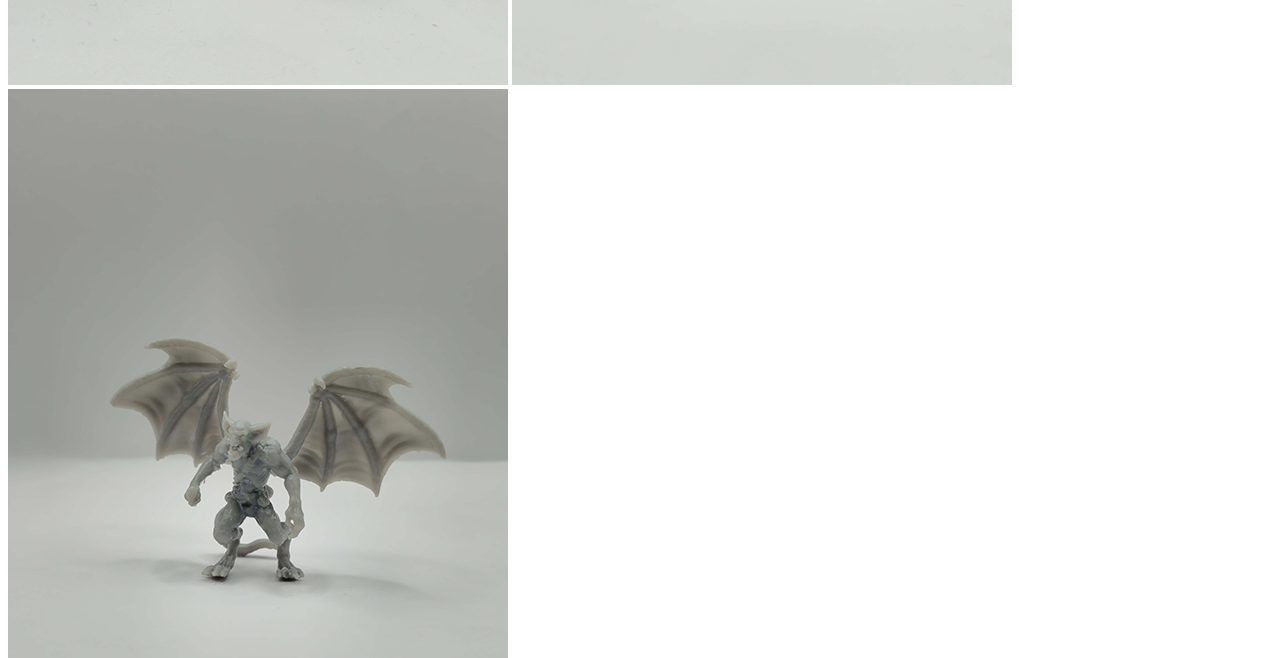
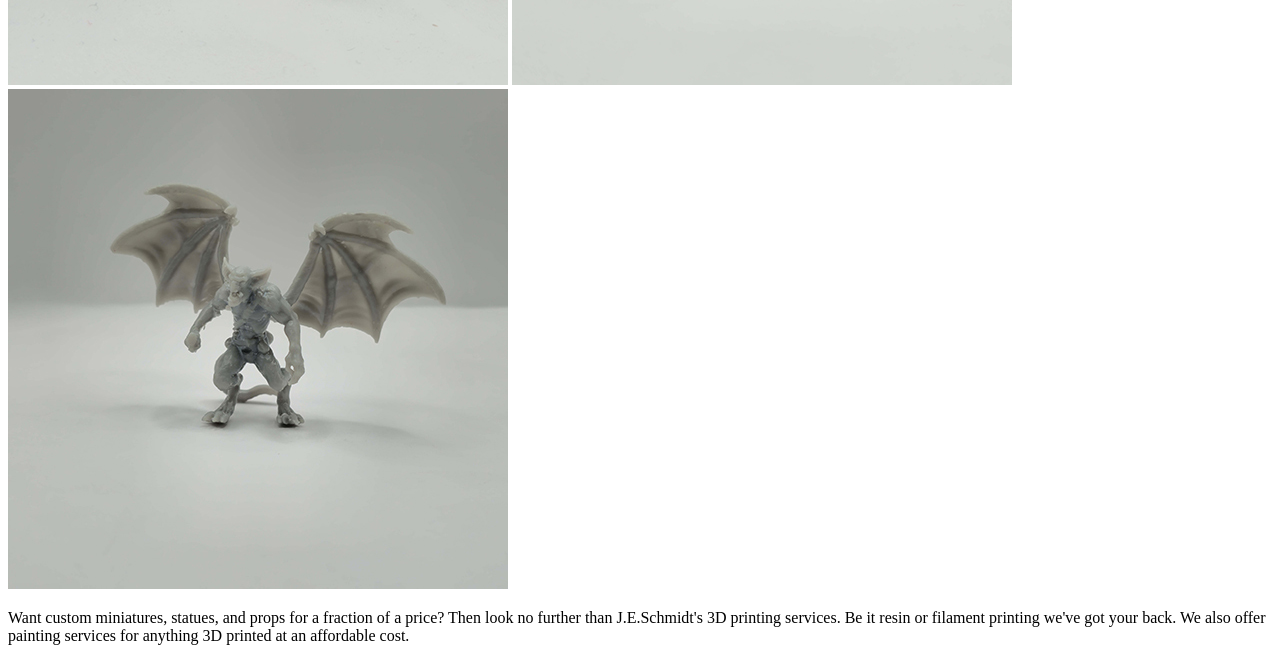
Before and after one commit to schmiddythefirst/Personal-project, a plain HTML site: page homepage.html in a window 1280 px wide. Shown: the part 1550-2208 px from the top of the page. Drawn offline with Linux system fonts and the light colour scheme.

Commit message:
updated homepage.html, added new img file for homepage.html

```diff
--- a/homepage.html
+++ b/homepage.html
@@ -22,7 +22,7 @@
         <h1>J.E.Schmidt 3D Printing Services</h1>
         <img class="displayimg" src="images/miniature1opt.jpg" alt="Plastic Miniature with 3D printed pieces">
         <img class="displayimg" src="images/miniature2opt.jpg" alt="3D Printed Miniature">
-        <img class="displayimg" src="images/resinprinting2opt.jpg" alt="3D Printed Miniature">
+        <img class="displayimg" src="images/miniature3opt.jpg" alt="3D Printed Miniature">
         <p id="mainpageblurb">Want custom miniatures, statues, and props for a fraction of a price? Then look no further than J.E.Schmidt's 3D printing services. Be it resin or filament printing we've got your back. We also offer painting services for anything 3D printed at an affordable cost.</p>
         <div class="button">
             <a href="resinprinting.html">Click here to see our Resin Services</a>
```
Also changed, not shown: images/miniature3opt.jpg (added).
